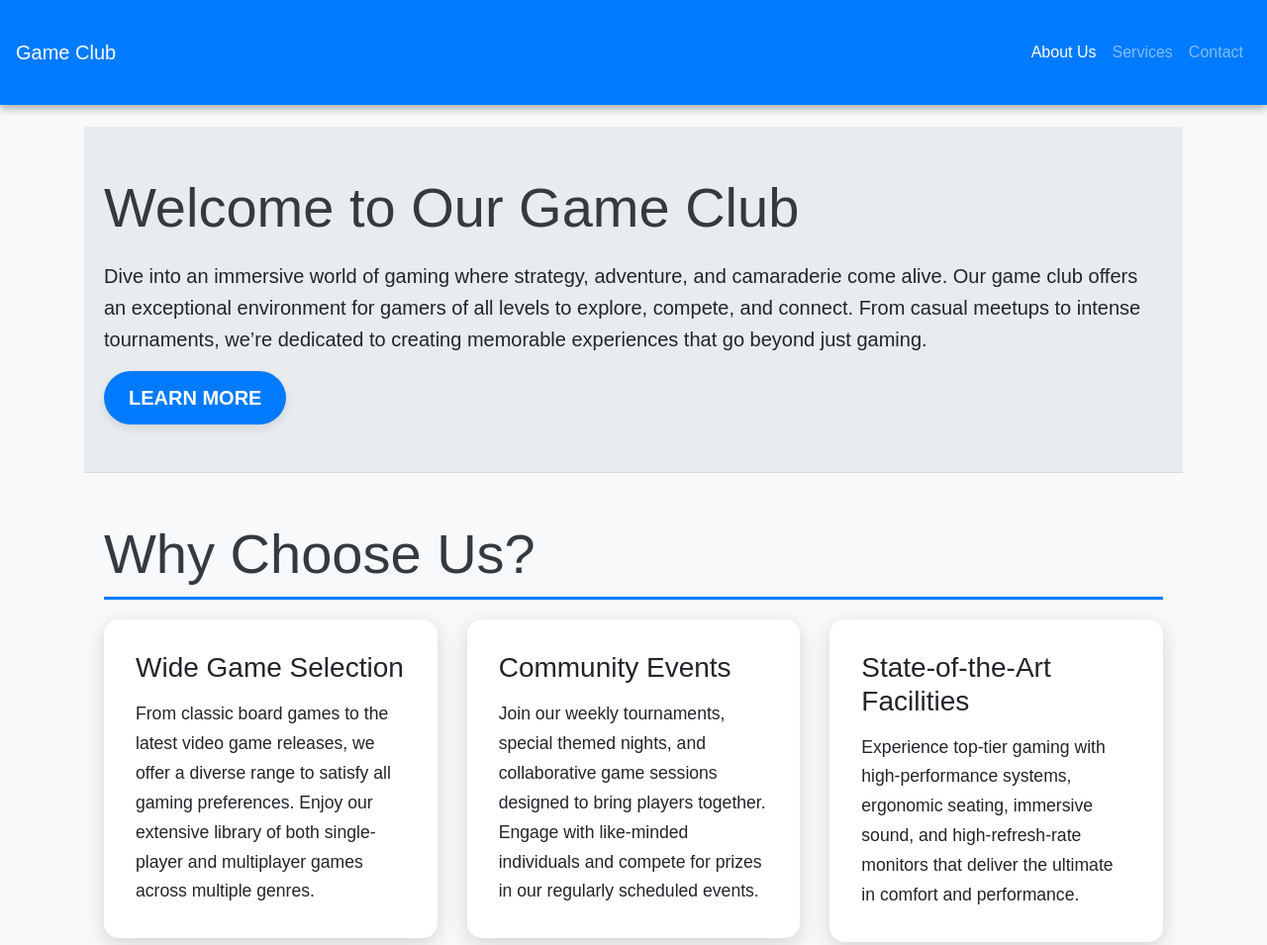
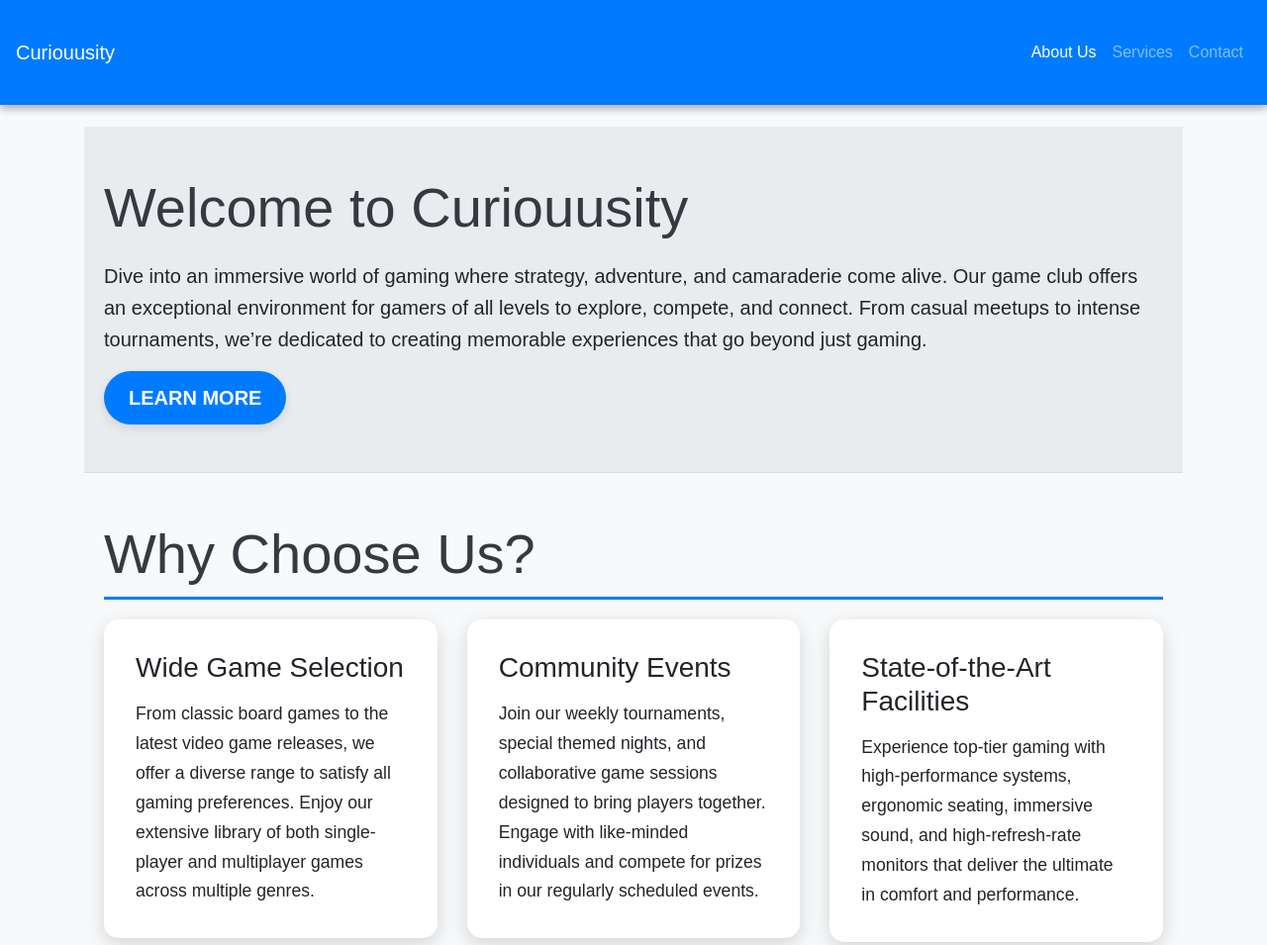
Before and after one commit to InfectedDuck/Web-Design-For-Everybody-1st-Course-Module3-Final-Project, a plain HTML site: page index.html in a window 1280 px wide. Shown: the top 955 px of the page at 99% size. Drawn offline with nearby package versions, Linux system fonts and the light colour scheme.

Commit message:
Update index.html

```diff
--- a/index.html
+++ b/index.html
@@ -3,14 +3,14 @@
 <head>
     <meta charset="UTF-8">
     <meta name="viewport" content="width=device-width, initial-scale=1.0">
-    <title>Game Club - Where Passion Meets Play</title>
+    <title>Curiouusity- Where Passion Meets Play</title>
     <link rel="stylesheet" href="https://stackpath.bootstrapcdn.com/bootstrap/4.5.2/css/bootstrap.min.css">
     <link rel="stylesheet" href="styles.css">
 </head>
 <body>
     <header class="bg-primary text-white text-center py-4">
         <nav class="navbar navbar-expand-lg navbar-dark bg-primary">
-            <a class="navbar-brand" href="#">Game Club</a>
+            <a class="navbar-brand" href="#">Curiouusity</a>
             <button class="navbar-toggler" type="button" data-toggle="collapse" data-target="#navbarNav" aria-controls="navbarNav" aria-expanded="false" aria-label="Toggle navigation">
                 <span class="navbar-toggler-icon"></span>
             </button>
@@ -32,7 +32,7 @@
 
     <main class="container my-5">
         <section id="about" class="py-5">
-            <h1 class="display-4">Welcome to Our Game Club</h1>
+            <h1 class="display-4">Welcome to Curiouusity</h1>
             <p class="lead">Dive into an immersive world of gaming where strategy, adventure, and camaraderie come alive. Our game club offers an exceptional environment for gamers of all levels to explore, compete, and connect. From casual meetups to intense tournaments, we’re dedicated to creating memorable experiences that go beyond just gaming.</p>
             <button class="btn btn-primary btn-lg">Learn More</button>
         </section>
@@ -122,7 +122,7 @@
     </main>
 
     <footer class="bg-dark text-white text-center py-4">
-        <p>&copy; 2024 Game Club. All rights reserved.</p>
+        <p>&copy; 2024 Curiouusity. All rights reserved.</p>
     </footer>
 
     <script src="https://code.jquery.com/jquery-3.5.1.slim.min.js"></script>
```
